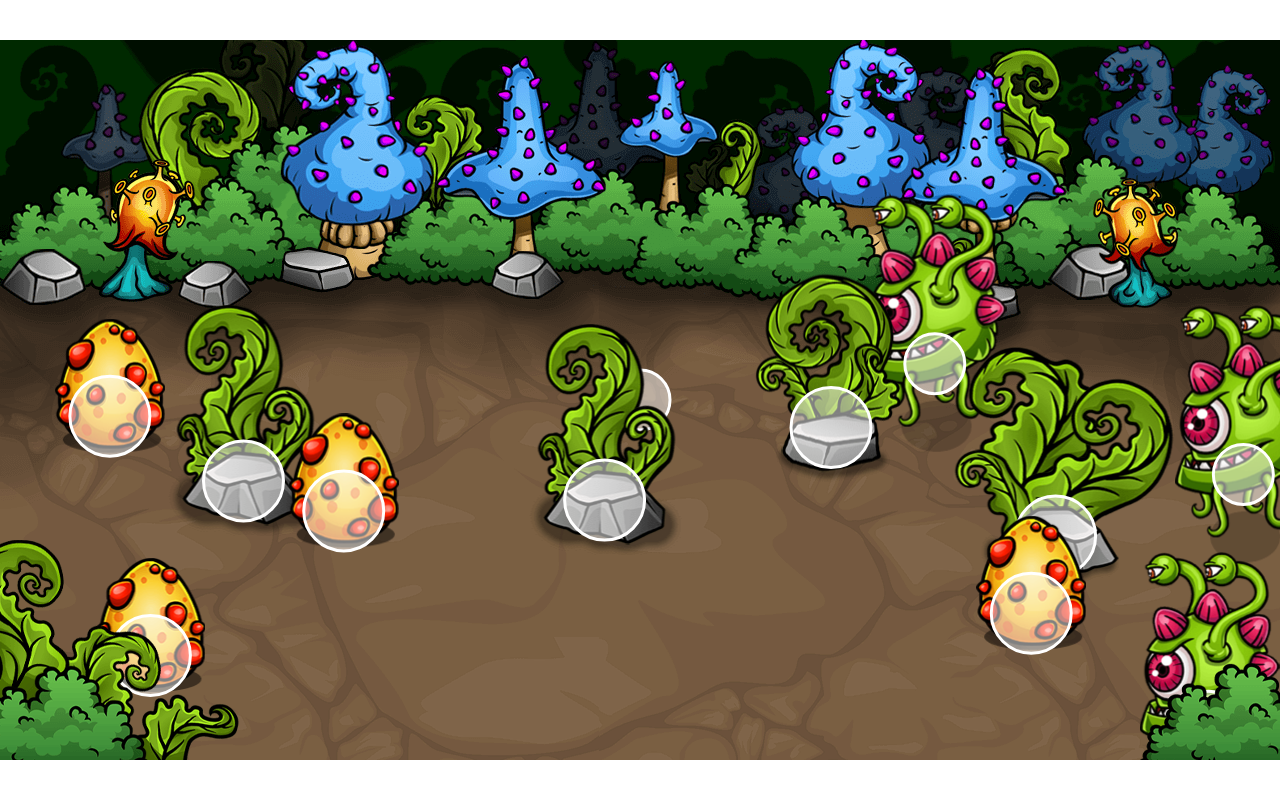
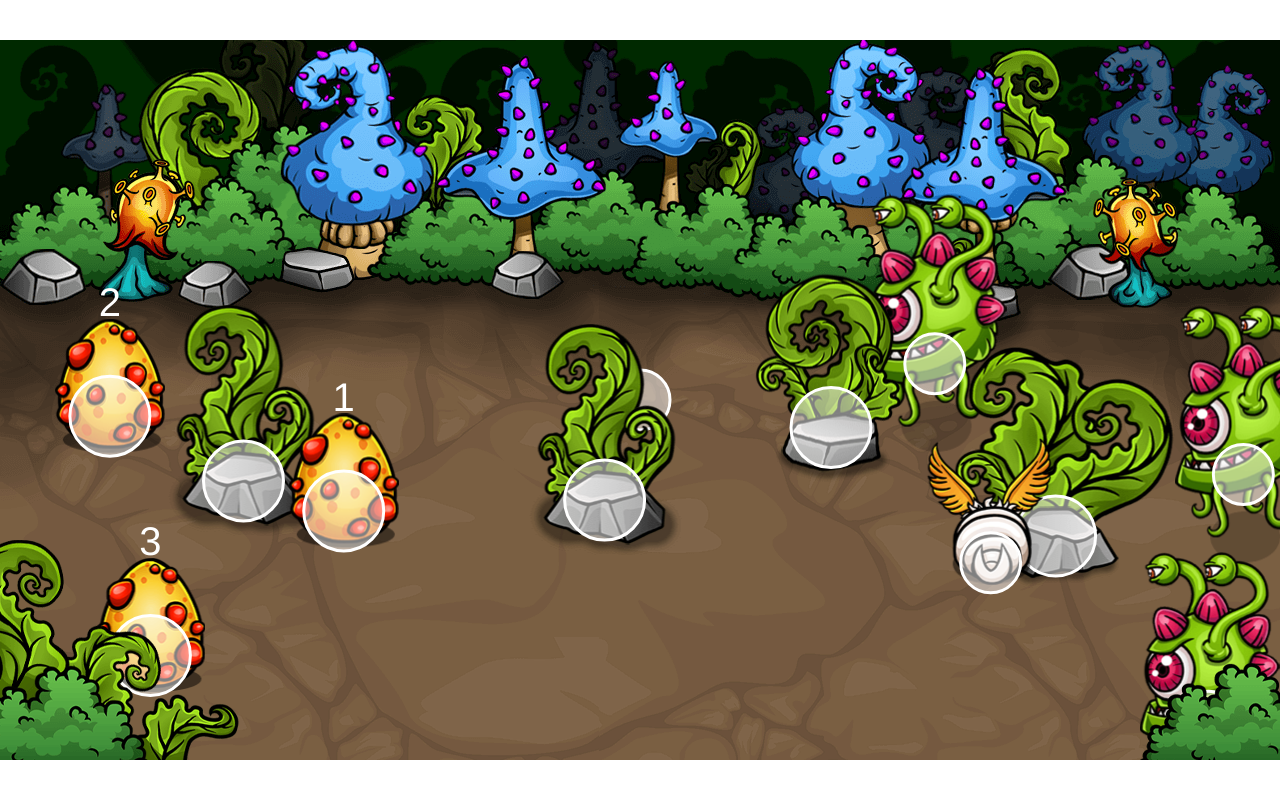
Before and after one commit to Cesario87/game_experiment, a plain HTML site: page index.html in a window 1280 px wide. Drawn offline with Linux system fonts and the light colour scheme.

Commit message:
added larvas

```diff
--- a/index.html
+++ b/index.html
@@ -13,6 +13,7 @@
     <img id="bull" src="bull.png">
     <img id="egg" src="egg.png">
     <img id="toad" src="toad.png">
+    <img id="larva" src="larva.png">
 
     <script src="script.js"></script>
 </body>
--- a/script.js
+++ b/script.js
@@ -7,6 +7,8 @@ window.addEventListener('load', function () {
     ctx.fillStyle = 'white';
     ctx.lineWidth = 3;
     ctx.strokeStyle = 'white';
+    ctx.font = '40px Helvetica';
+    ctx.textAlign = 'center';
 
     class Player {
         constructor(game) {
@@ -140,6 +142,9 @@ window.addEventListener('load', function () {
             this.height = this.spriteHeight;
             this.spriteX;
             this.spriteY;
+            this.hatchTimer = 0;
+            this.hatchInterval = 3000;
+            this.markedForDeletion = false;
         }
         draw(context) {
             context.drawImage(this.image, this.spriteX, this.spriteY);
@@ -151,11 +156,14 @@ window.addEventListener('load', function () {
                 context.fill();
                 context.restore();
                 context.stroke();
+                const displayTimer = (this.hatchTimer * 0.001).toFixed(0);
+                context.fillText(displayTimer, this.collisionX, this.collisionY - this.collisionRadius * 2.5);
             }
         }
-        update() {
+        update(deltaTime) {
             this.spriteX = this.collisionX - this.width * 0.5;
             this.spriteY = this.collisionY - this.height * 0.5 - 30;
+            //collisions
             let collisionObjects = [this.game.player, ...this.game.obstacles, ...this.game.enemies];
             collisionObjects.forEach(object => {
                 let [collision, distance, sumOfRadii, dx, dy] = this.game.checkCollision(this, object);
@@ -166,6 +174,75 @@ window.addEventListener('load', function () {
                     this.collisionY = object.collisionY + (sumOfRadii + 1) * unit_y;
                 }
             });
+            //hatching
+            if (this.hatchTimer > this.hatchInterval){
+                this.game.hatchlings.push(new Larva(this.game, this.collisionX, this.collisionY));
+                this.markedForDeletion = true;
+                this.game.removeGameObjects();
+            }else{
+                this.hatchTimer += deltaTime;
+            }
+        }
+    }
+
+    class Larva {
+        constructor(game, x, y){
+            this.game = game;
+            this.collisionX = x;
+            this.collisionY = y;
+            this.collisionRadius = 30;
+            this.image = document.getElementById('larva');
+            this.spriteWidth = 150;
+            this.spriteHeight = 150;
+            this.width = this.spriteWidth;
+            this.height = this.spriteHeight;
+            this.spriteX;
+            this.spriteY;
+            this.speedY = 1 + Math.random();
+            this.frameX = 0;
+            this.frameY = Math.floor(Math.random() * 2);
+        }
+        draw(context){
+            context.drawImage(this.image, this.frameX * this.spriteWidth, this.frameY * this.spriteHeight, this.spriteWidth, this.spriteHeight, this.spriteX, this.spriteY, this.width, this.height);
+            if (this.game.debug) {
+                context.beginPath();
+                context.arc(this.collisionX, this.collisionY, this.collisionRadius, 0, Math.PI * 2);
+                context.save();
+                context.globalAlpha = 0.5;
+                context.fill();
+                context.restore();
+                context.stroke();
+            }
+        }
+        update(){
+            this.collisionY -= this.speedY;
+            this.spriteX = this.collisionX - this.width * 0.5;
+            this.spriteY = this.collisionY - this.height * 0.5 - 50;
+            //larva move to safety
+            if(this.collisionY < this.game.topMargin){
+                this.markedForDeletion = true;
+                this.game.removeGameObjects();
+                this.game.score++;
+            }
+            //larva collision with objects
+            let collisionObjects = [this.game.player, ...this.game.obstacles];
+            collisionObjects.forEach(object => {
+                let [collision, distance, sumOfRadii, dx, dy] = this.game.checkCollision(this, object);
+                if (collision) {
+                    const unit_x = dx / distance;
+                    const unit_y = dy / distance;
+                    this.collisionX = object.collisionX + (sumOfRadii + 1) * unit_x;
+                    this.collisionY = object.collisionY + (sumOfRadii + 1) * unit_y;
+                }
+            });
+            //collision with enemies
+            this.game.enemies.forEach(enemy =>{
+                if (this.game.checkCollision(this, enemy)[0]){
+                    this.markedForDeletion = true;
+                    this.game.removeGameObjects();
+                    this.game.lostHatchlings++;
+                }
+            })
         }
     }
 
@@ -234,7 +311,10 @@ window.addEventListener('load', function () {
             this.obstacles = [];
             this.eggs = [];
             this.enemies = [];
+            this.hatchlings = [];
             this.gameObjects = [];
+            this.score = 0;
+            this.lostHatchlings = 0;
             this.maxEggs = 20;
             this.mouse = {
                 x: this.width * 0.5,
@@ -269,14 +349,14 @@ window.addEventListener('load', function () {
             if (this.timer > this.interval) {
                 context.clearRect(0, 0, this.width, this.height);
                 //Following order states which object stays behind which
-                this.gameObjects = [...this.eggs, ...this.obstacles, this.player, ...this.enemies];
+                this.gameObjects = [...this.eggs, ...this.obstacles, this.player, ...this.enemies, ...this.hatchlings];
                 //sort by vertical position (which objects hides which)
                 this.gameObjects.sort((a, b) => {
                     return a.collisionY - b.collisionY;
                 });
                 this.gameObjects.forEach(object => {
                     object.draw(context);
-                    object.update();
+                    object.update(deltaTime);
                 });
 
                 this.timer = 0;
@@ -303,6 +383,11 @@ window.addEventListener('load', function () {
         }
         addEnemy() {
             this.enemies.push(new Enemy(this));
+        }
+        removeGameObjects() {
+            this.eggs = this.eggs.filter(object => !object.markedForDeletion);
+            this.hatchlings = this.hatchlings.filter(object => !object.markedForDeletion);
+            console.log(this.gameObjects);
         }
         init() {
             for (let i = 0; i < 3; i++) {
--- a/style.css
+++ b/style.css
@@ -17,6 +17,6 @@
     transform: translate(-50%, -50%);
     pointer-events: none;
 }
-#obstacles, #bull, #egg, #toad {
+#obstacles, #bull, #egg, #toad, #larva {
     display: none;
 }
```
